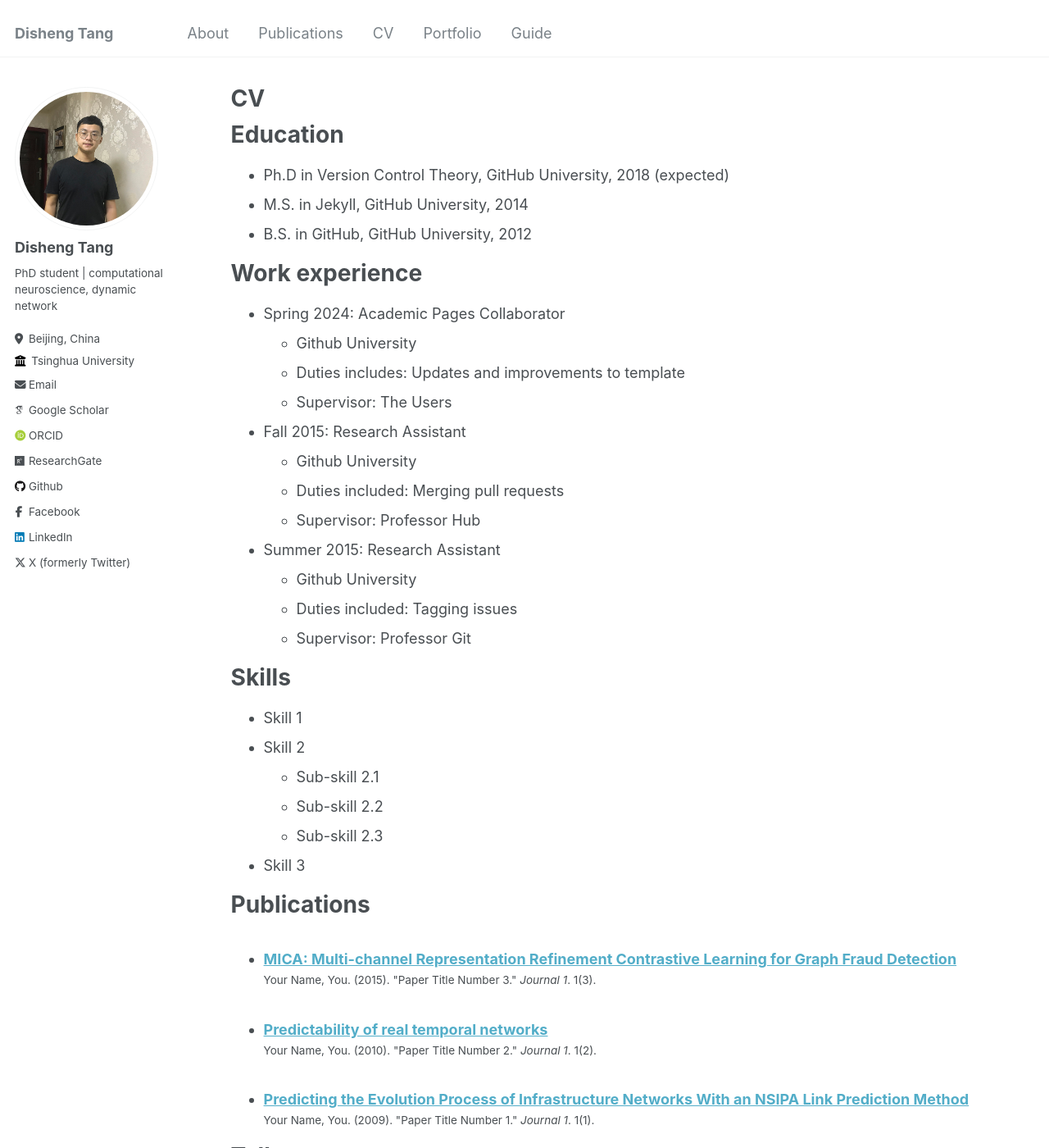
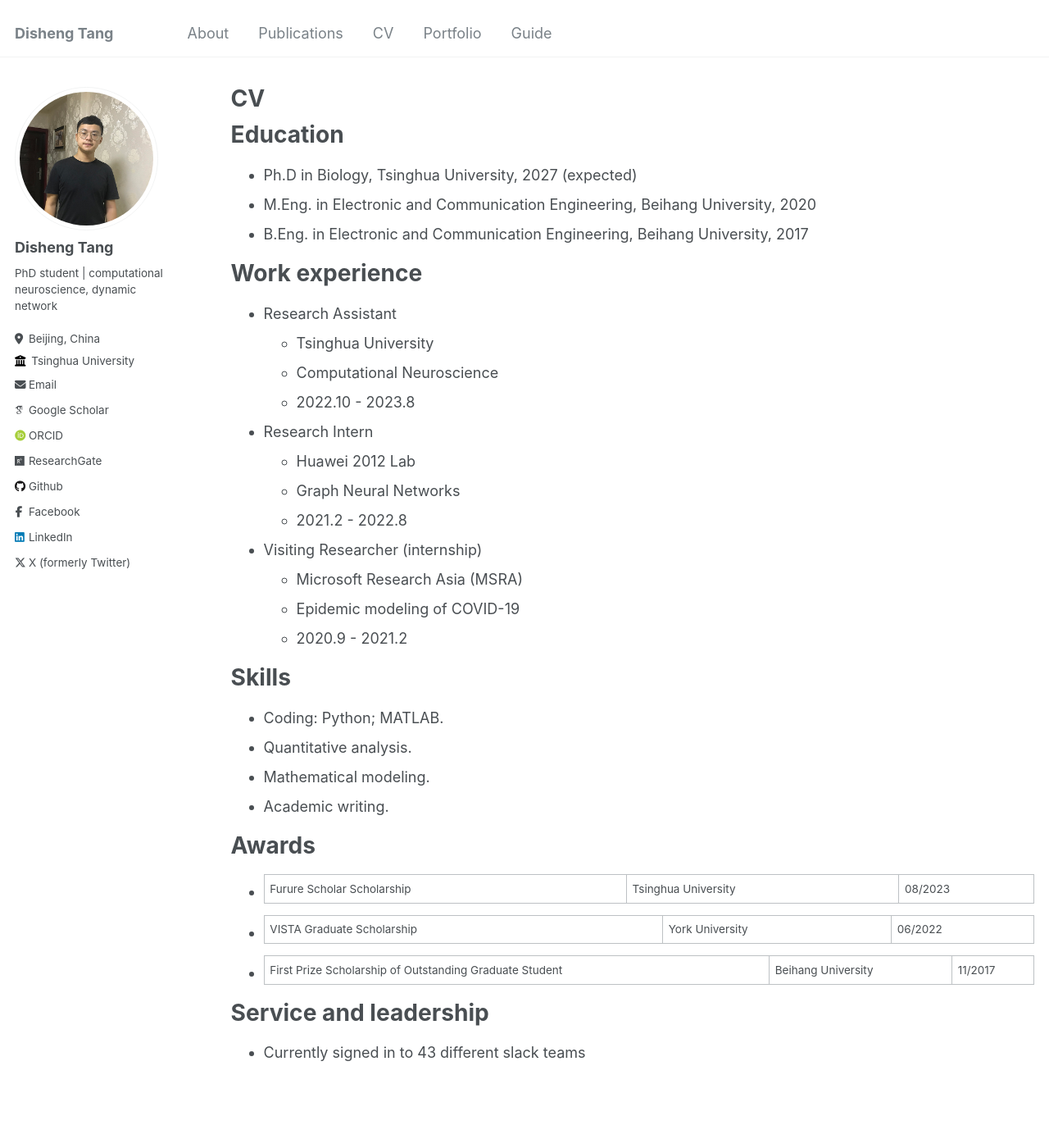
Before and after one commit to DishengTang/dishengtang.github.io, a Jekyll site: the page built from _pages/cv.md, in a window 1280 px wide and 1400 px high. Shown: the whole window at 82% size. Built offline with Jekyll 4.4.1, drawn with Linux system fonts in a browser that asks for light colours; some web fonts are replaced; some of the changed text lies outside the part shown.

Commit message:
Update cv.md

```diff
--- a/_pages/cv.md
+++ b/_pages/cv.md
@@ -11,53 +11,39 @@ redirect_from:
 
 Education
 ======
-* Ph.D in Version Control Theory, GitHub University, 2018 (expected)
-* M.S. in Jekyll, GitHub University, 2014
-* B.S. in GitHub, GitHub University, 2012
+* Ph.D in Biology, Tsinghua University, 2027 (expected)
+* M.Eng. in Electronic and Communication Engineering, Beihang University, 2020
+* B.Eng. in Electronic and Communication Engineering, Beihang University, 2017
 
 Work experience
 ======
-* Spring 2024: Academic Pages Collaborator
-  * Github University
-  * Duties includes: Updates and improvements to template
-  * Supervisor: The Users
+* Research Assistant
+  * Tsinghua University
+  * Computational Neuroscience
+  * 2022.10 - 2023.8
 
-* Fall 2015: Research Assistant
-  * Github University
-  * Duties included: Merging pull requests
-  * Supervisor: Professor Hub
+* Research Intern
+  * Huawei 2012 Lab
+  * Graph Neural Networks
+  * 2021.2 - 2022.8
 
-* Summer 2015: Research Assistant
-  * Github University
-  * Duties included: Tagging issues
-  * Supervisor: Professor Git
+* Visiting Researcher (internship)
+  * Microsoft Research Asia (MSRA)
+  * Epidemic modeling of COVID-19
+  * 2020.9 - 2021.2
 
 Skills
 ======
-* Skill 1
-* Skill 2
-  * Sub-skill 2.1
-  * Sub-skill 2.2
-  * Sub-skill 2.3
-* Skill 3
+* Coding: Python; MATLAB.
+* Quantitative analysis.
+* Mathematical modeling.
+* Academic writing.
 
-Publications
+Awards
 ======
-  <ul>{% for post in site.publications reversed %}
-    {% include archive-single-cv.html %}
-  {% endfor %}</ul>
-
-Talks
-======
-  <ul>{% for post in site.talks reversed %}
-    {% include archive-single-talk-cv.html  %}
-  {% endfor %}</ul>
-
-Teaching
-======
-  <ul>{% for post in site.teaching reversed %}
-    {% include archive-single-cv.html %}
-  {% endfor %}</ul>
+* Furure Scholar Scholarship | Tsinghua University | 08/2023
+* VISTA Graduate Scholarship | York University | 06/2022
+* First Prize Scholarship of Outstanding Graduate Student | Beihang University | 11/2017
 
 Service and leadership
 ======
```
